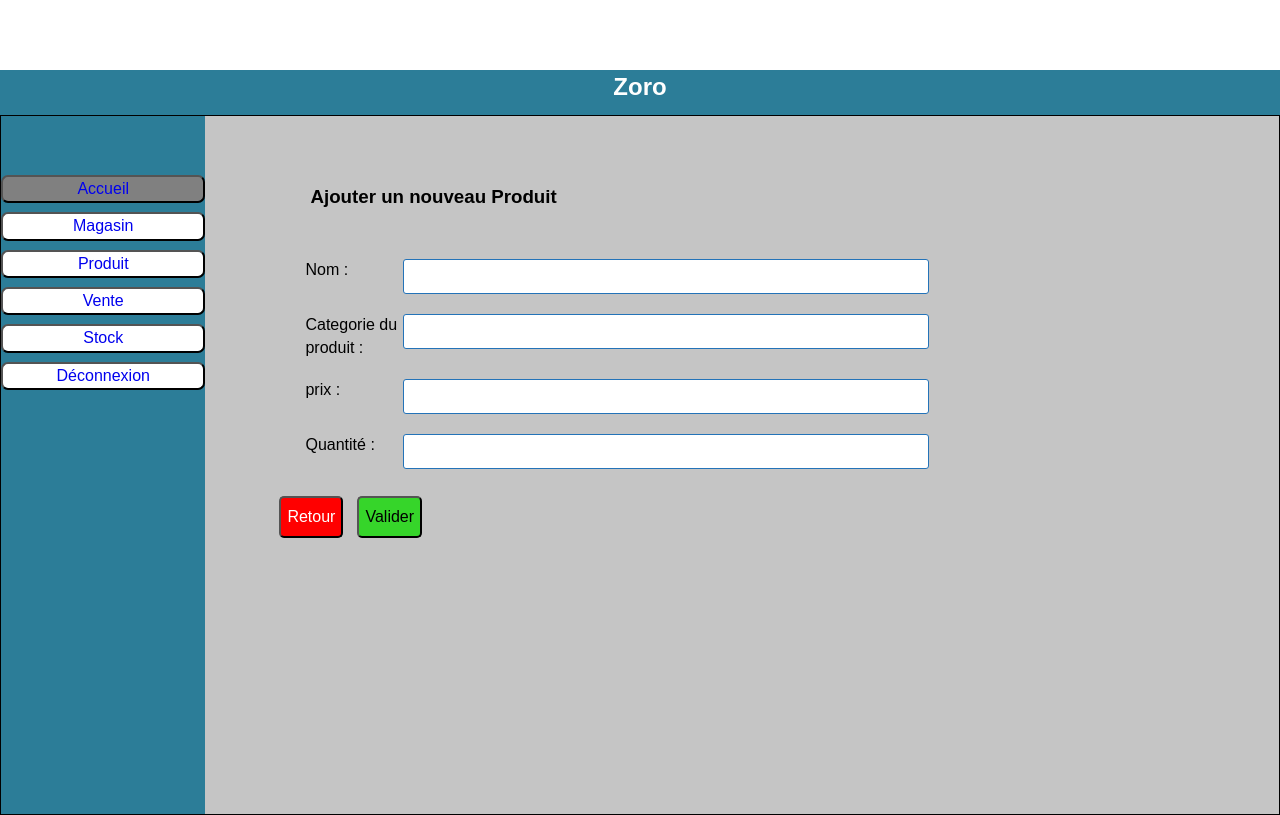
After one commit to Noecy20/zoro, a Flask app: a page that uses templates/partial/sidebar.html in a window 1280 px wide. The commit adds this page. Run offline with Flask 3, Linux system fonts and the light colour scheme.

Commit message:
mon deuxieme

```diff
--- a/app.py
+++ b/app.py
@@ -1,56 +1,56 @@
-from flask import Flask, render_template, url_for
-# from flask_sqlalchemy import
+from flask import Flask, render_template, url_for, request, redirect, flash
+import pyodbc
+
+#configuration de la bd
+conn = pyodbc.connect(r'DRIVER={SQL Server};SERVER=DESKTOP-DLHA7UR\SQLEXPRESS;DATABASE=Zorobd;')
+
+cursor = conn.cursor()
+#cursor.execute("select * from produit")
+
 app = Flask(__name__)
+
+app.config['SECRET_KEY'] = 'clés_flash'
 
 # fichie base
 @app.route("/base")
-
 def base():
    return render_template("base.html")
 
 @app.route("/")
-
 def Login():
    return render_template("index.html")
+
 # deuxieme page
 @app.route("/Menu")
-
 def home():
    return render_template("menu.html")
 
 # troisieme page
 @app.route("/Magasin")
-
 def magasin():
    return render_template("magasin.html")
 
 # quatrieme page
 @app.route("/formulaire")
-
 def form():
    return render_template("form.html")
 
 # cinquime page
 @app.route("/succès")
-
 def succès():
    return render_template("enr_magasin.html")
 
-
 # modifier page
 @app.route("/modifier")
-
 def modifier():
    return render_template("modifier.html")
 
 @app.route("/Modification")
-
 def enrModifier():
    return render_template("enrModif.html")
 
-# supprimer page
+# supprimer page magasin
 @app.route("/supprimer")
-
 def supprimer():
    return render_template("supprimer.html")
 
@@ -59,6 +59,75 @@ def enrSupprimer():
    return render_template("enrSup.html")
 
 
+#PARTIE DU PRODUIT
+#aller à la page produit
+@app.route("/Produit")
+def produit():
+   cursor = conn.cursor()
+   s = "SELECT * FROM Produit"
+   cursor.execute(s)#pour exécuter la requete
+   listProd = cursor.fetchall()
+   return render_template("produit/produit.html", listProd = listProd)
+
+#aller à la page du formulaire du produit
+@app.route("/Formulaire Produit",methods=['POST','GET'])
+def formProd():
+   if request.method=='POST':
+      nomProd = request.form['nomProd']
+      categorie = request.form['categorie']
+      prix = request.form['prix']
+      quantite = request.form['quantite']
+      cursor = conn.cursor()
+      cursor.execute("INSERT INTO Produit (nomProd, categorie, prix, quantite) VALUES (?,?,?,?)", (nomProd, categorie, prix, quantite))
+      conn.commit()
+      flash('Produit Ajouté !', 'success')
+      return redirect(url_for("produit"))
+   return render_template("produit/formProd.html")
+
+#aller à la page modification produit après avoir cliquer sur modifier
+@app.route("/Modifier Produit/<string:id_produit>",methods=['POST','GET'])
+def Modifprod(id_produit):
+   if request.method=='POST':
+      nomProd = request.form['nomProd']
+      categorie = request.form['categorie']
+      prix = request.form['prix']
+      quantite = request.form['quantite']
+      cursor = conn.cursor()
+      cursor.execute("UPDATE Produit set nomProd=?,categorie=?,prix=?,quantite=? where id_produit=?", (nomProd, categorie, prix, quantite, id_produit))
+      conn.commit()
+      flash('Produit Modifié !', 'success')
+      return redirect(url_for("produit"))
+   cursor = conn.cursor()
+   cursor.execute("SELECT * FROM Produit where id_produit=?",(id_produit,))
+   data=cursor.fetchone()
+   return render_template("produit/Modifprod.html",datas=data)
+
+#aller à la page suppression produit après avoir cliquer sur suppimer
+@app.route("/Suppression Produit/<string:id_produit>",methods=['GET'])
+def Supprod(id_produit):
+   cursor = conn.cursor()
+   cursor.execute("DELETE FROM Produit where id_produit=?", (id_produit))
+   conn.commit()
+   flash('Produit Supprimé !', 'warning')
+   return redirect(url_for("produit"))
+
+#PARTIE DU stock
+
+#aller à la page stock
+@app.route("/Stock")
+def stock():
+   return render_template("stock/stock.html")
+
+
+#PARTIE DE VENTE
+
+#aller à la page vente
+@app.route("/Vente")
+def vente():
+   return render_template("vente/vente.html")
+
+
 
 if __name__ == "__main__":
+
     app.run(debug=True)
--- a/templates/partial/sidebar.html
+++ b/templates/partial/sidebar.html
@@ -3,9 +3,9 @@
     </button>
     <button><a href="{{url_for('magasin')}}">Magasin</a>
     </button>
-    <button>Produit</button>
-    <button>Vente</button>
-    <button>Stock</button>
+    <button><a href="{{url_for('produit')}}">Produit</a></button>
+    <button><a href="{{url_for('vente')}}">Vente</a></button>
+    <button><a href="{{url_for('stock')}}">Stock</a></button>
     <button><a href="{{url_for('Login')}}">Déconnexion</a>
     </button>
 </div>
--- /dev/null
+++ b/templates/produit/formProd.html
@@ -0,0 +1,29 @@
+{%extends 'base.html'%}
+
+{%block centre%}
+        <div class="deuxieme5">
+            <div class="tble5">
+                <h3>Ajouter un nouveau Produit</h3>
+                <form action="{{url_for('formProd')}}" class="form5" method="POST">
+                    <label for="">Nom : </label>
+                    <input type="text" class="input5" name="nomProd">
+                    <label for="">Categorie du produit :</label>
+                    <input type="text" class="input5" name="categorie">
+                    <label for="">prix :</label>
+                    <input type="tel" class="input5" name="prix">
+                    <label for="">Quantité :</label>
+                    <input type="text" class="input5"name="quantite">
+                <!-- <button  class="vert">Valider</button> -->
+                <div class="btn5">
+                    <button class="red"><a href="{{url_for('produit')}}">Retour</a>
+                    </button>
+                    <button class="vert" type="submit">Valider</button>
+                </div>
+                </form>
+            </div>
+            <div class="btn5"></div>
+
+        </div>
+
+
+{%endblock centre%}
```
Also changed, not shown: main.py (added, +124 -0 lines), templates/produit/Modifprod.html (added, +30 -0 lines), templates/produit/Produit.html (added, +48 -0 lines), templates/stock/stock.html (added, +8 -0 lines), templates/vente/vente.html (added, +8 -0 lines).
